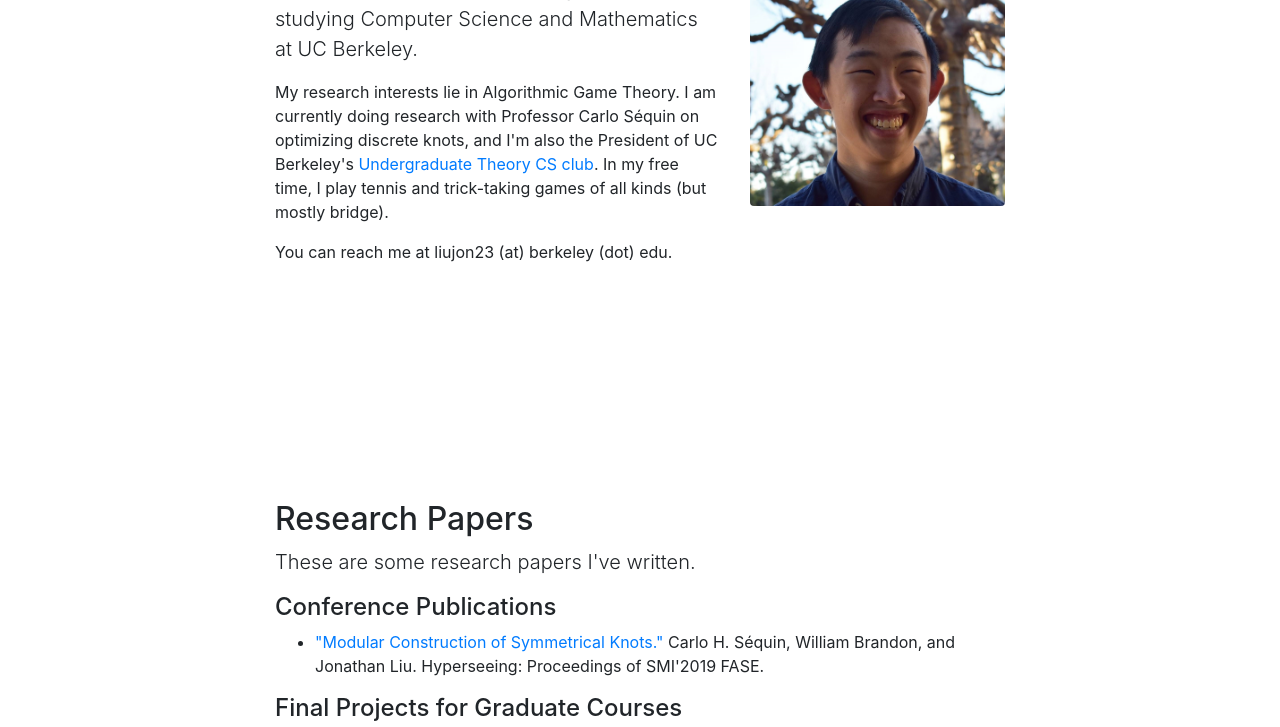
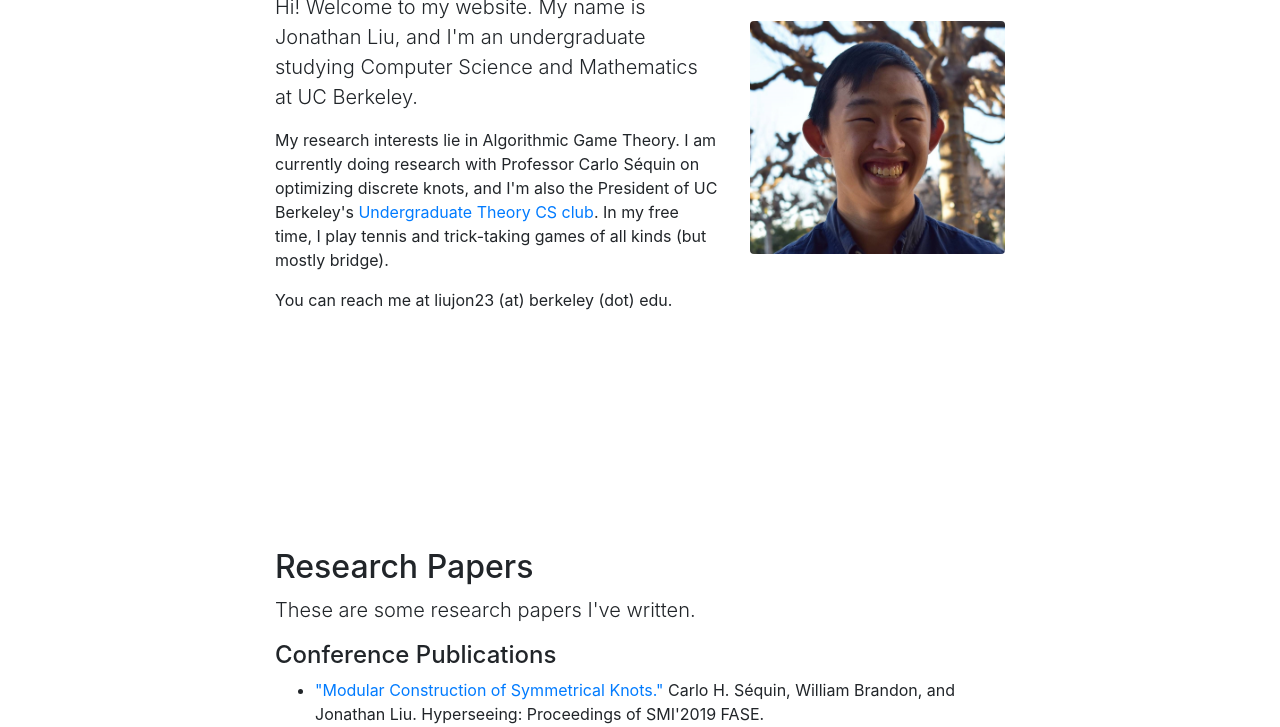
Before and after one commit to liujon23/liujon23.github.io, a website with bundled scripts: page index.html in a window 1280 px wide. Shown: the part 212-939 px from the top of the page. Built offline with nearby package versions, Linux system fonts and the light colour scheme.

Commit message:
revert change

```diff
--- a/index.html
+++ b/index.html
@@ -48,7 +48,7 @@
   </nav>
 
   <section id="about">
-    <div class="container">
+    <div class="container pt-5">
       <div class="row justify-content-md-center">
         <div class="col-lg-5">
           <h2>About Me</h2>
```
